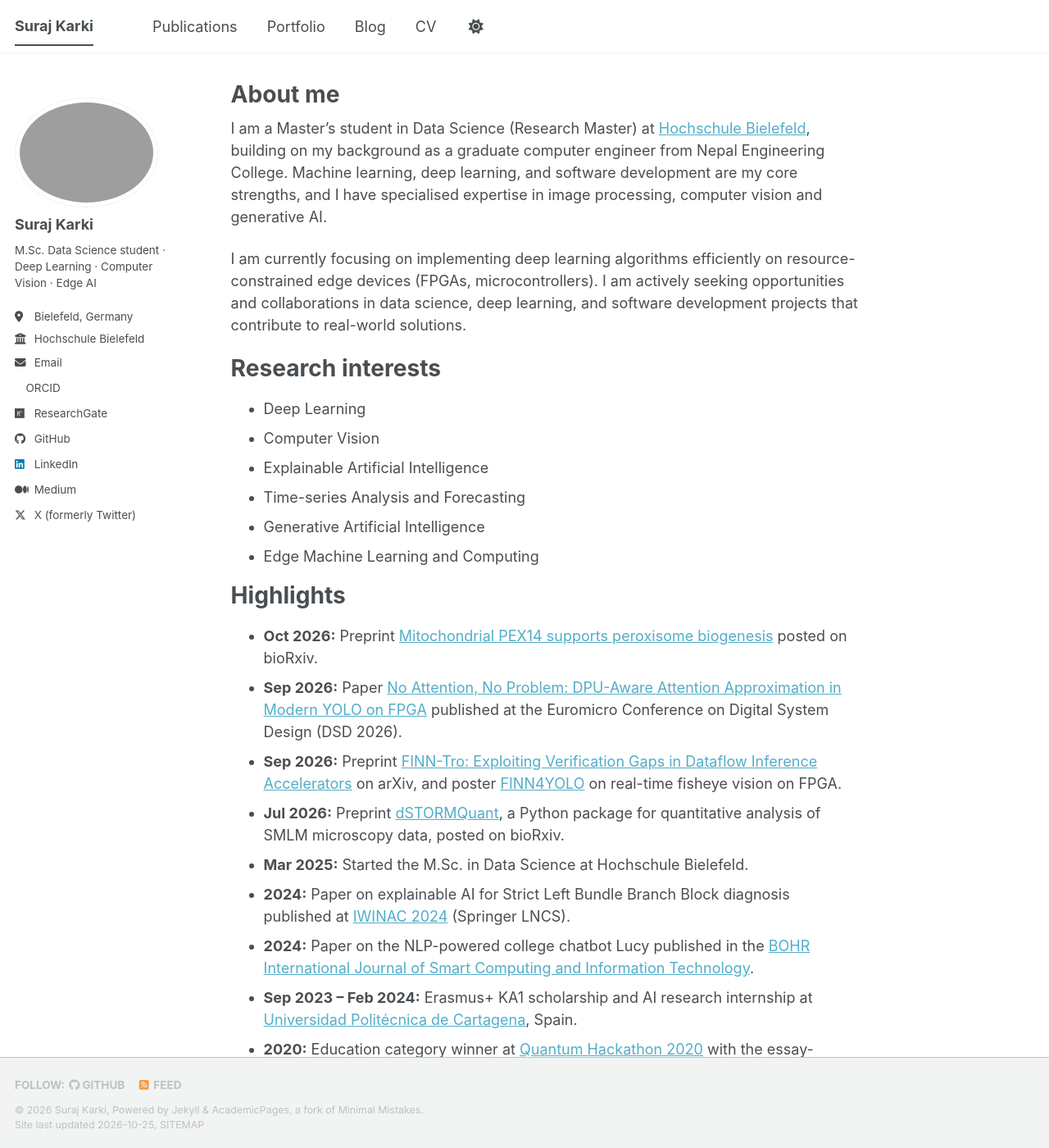
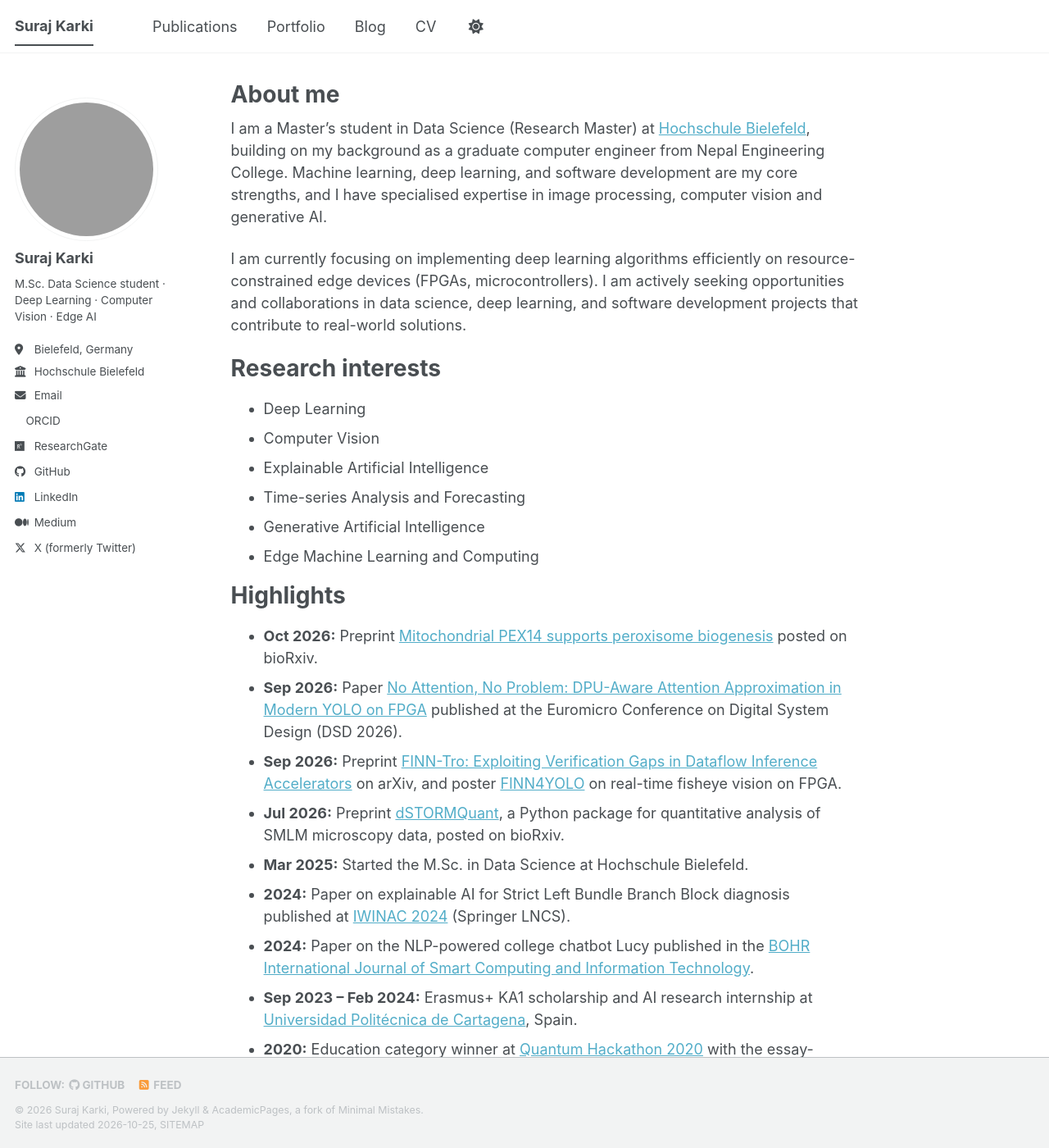
Before and after one commit to surajkarki66/personal-website, a Jekyll site: the page built from _pages/about.md, in a window 1280 px wide and 1400 px high. Shown: the whole window at 82% size. Built offline with Jekyll 4.4.1, drawn with Linux system fonts in a browser that asks for light colours; a style sheet for code colours, icons or effects is not loaded.

Commit message:
Use new square profile photo and keep avatar circular
Co-authored-by: Cursor <cursoragent@cursor.com>

```diff
--- a/_sass/layout/_sidebar.scss
+++ b/_sass/layout/_sidebar.scss
@@ -155,6 +155,9 @@
 
   img {
     max-width: 175px;
+    aspect-ratio: 1 / 1;
+    object-fit: cover;
+    object-position: center top;
     border-radius: 50%;
 
     @include breakpoint($large) {
```
Also changed, not shown: 1 other file.
